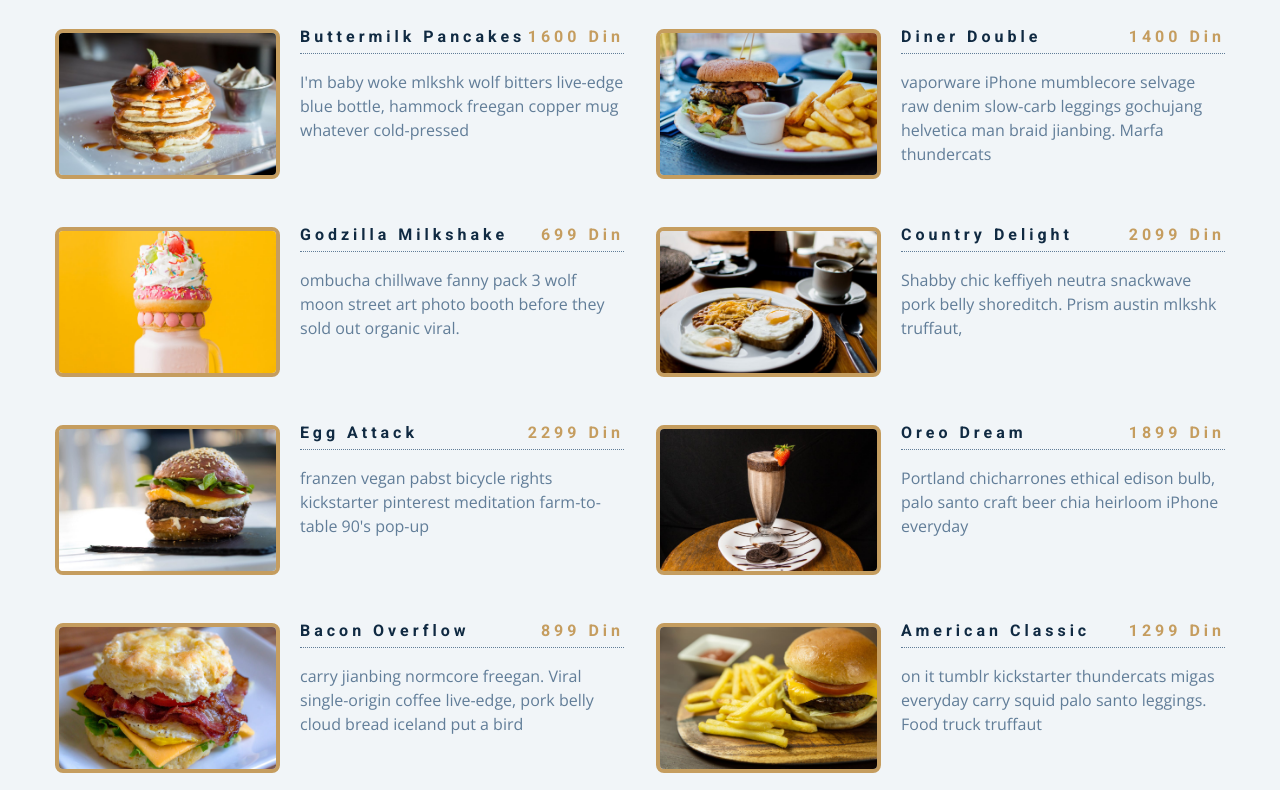
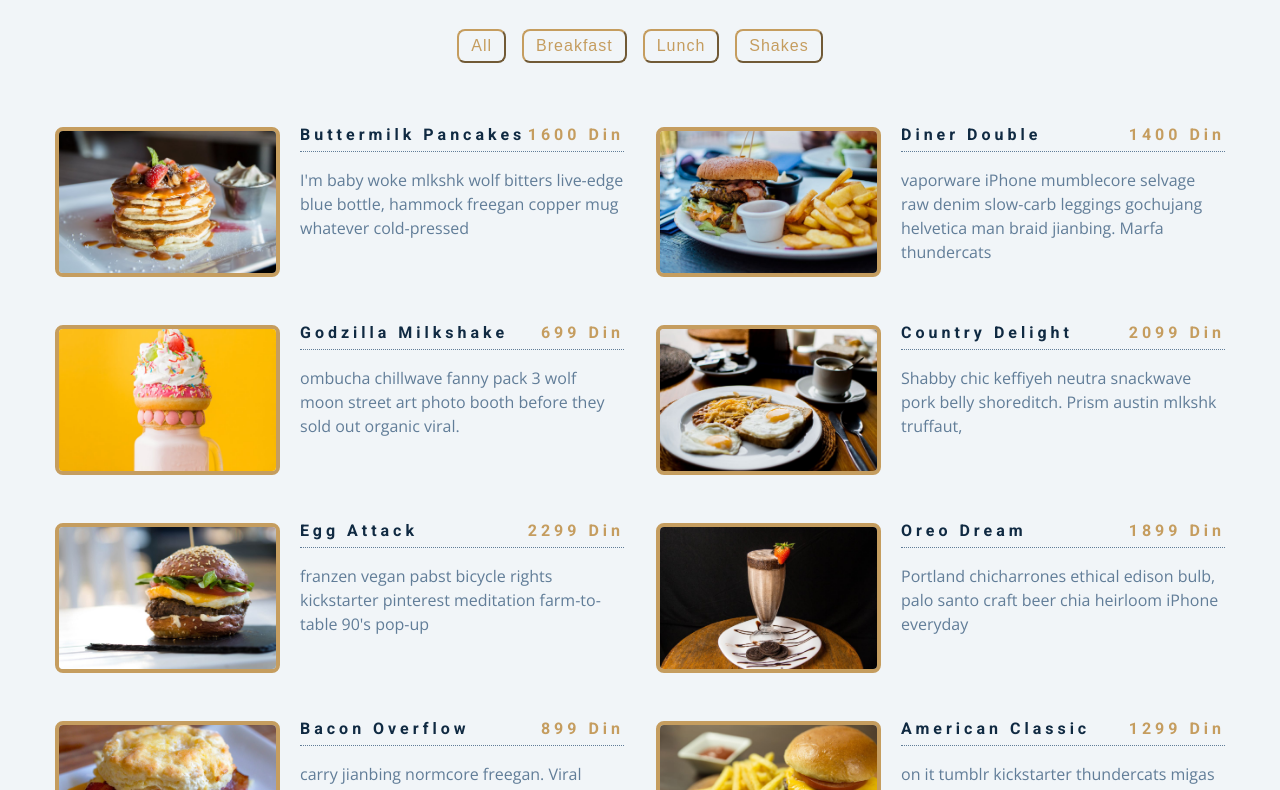
Before and after one commit to PanajotuAndrei/Humble-Javascript-Projects, a plain HTML site: page 08-menu/setup/index.html in a window 1280 px wide. Shown: the part 139-929 px from the top of the page. Drawn offline with nearby package versions, Linux system fonts and the light colour scheme.

Commit message:
Failed filtriranje

```diff
--- a/08-menu/setup/app.js
+++ b/08-menu/setup/app.js
@@ -1,3 +1,10 @@
+const btns = document.querySelectorAll(".filter-btn");
+
+
+
+
+
+
 const menu = [
   {
     id: 1,
@@ -72,9 +79,38 @@ const menu = [
     desc: `skateboard fam synth authentic semiotics. Live-edge lyft af, edison bulb yuccie crucifix microdosing.`,
   },
 ];
+// filtriranje
+// btns.forEach(function(btn){
+//   btn.addEventListener('click', function(e){
+//     const category = e.currentTarget.dataset.id;
+//     console.log(category);
+//     const menuCategory = menu.filter(function(menuItem){
+//       if(menuItem.category === category){
+//   return menuItem;
+//       }
+
+//     })
+
+//     })
+//   })
+
+
+
+
+
+
+
+
+
+
 const sectionCenter = document.querySelector('.section-center');
 window.addEventListener('DOMContentLoaded', function(){
-  let displayMenu = menu.map(function(item){
+  displayMenuItems(menu)
+}
+);
+
+function displayMenuItems(menuItem){
+  let displayMenu = menuItem.map(function(item){
     return `<article class="menu-item">
     <img src="${item.img}" class="photo" alt="${item.title}">
     <div class="item-info">
@@ -90,6 +126,4 @@ ${item.desc}
   })
   displayMenu = displayMenu.join('');
   sectionCenter.innerHTML = displayMenu;
-  console.log(displayMenu);
 }
-);
--- a/08-menu/setup/index.html
+++ b/08-menu/setup/index.html
@@ -23,6 +23,12 @@
       <div class="underline"></div>
     </div>
 <!-- filter buttons -->
+<div class="btn-container">
+  <button class="filter-btn" type="button" data-id="all">all</button>
+  <button class="filter-btn" type="button"data-id="breakfast">breakfast</button>
+  <button class="filter-btn" type="button" data-id="lunch">Lunch</button>
+  <button class="filter-btn" type="button" data-id="shakes">Shakes</button>
+</div>
 <!-- menu items -->
 <div class="section-center">
 
```
